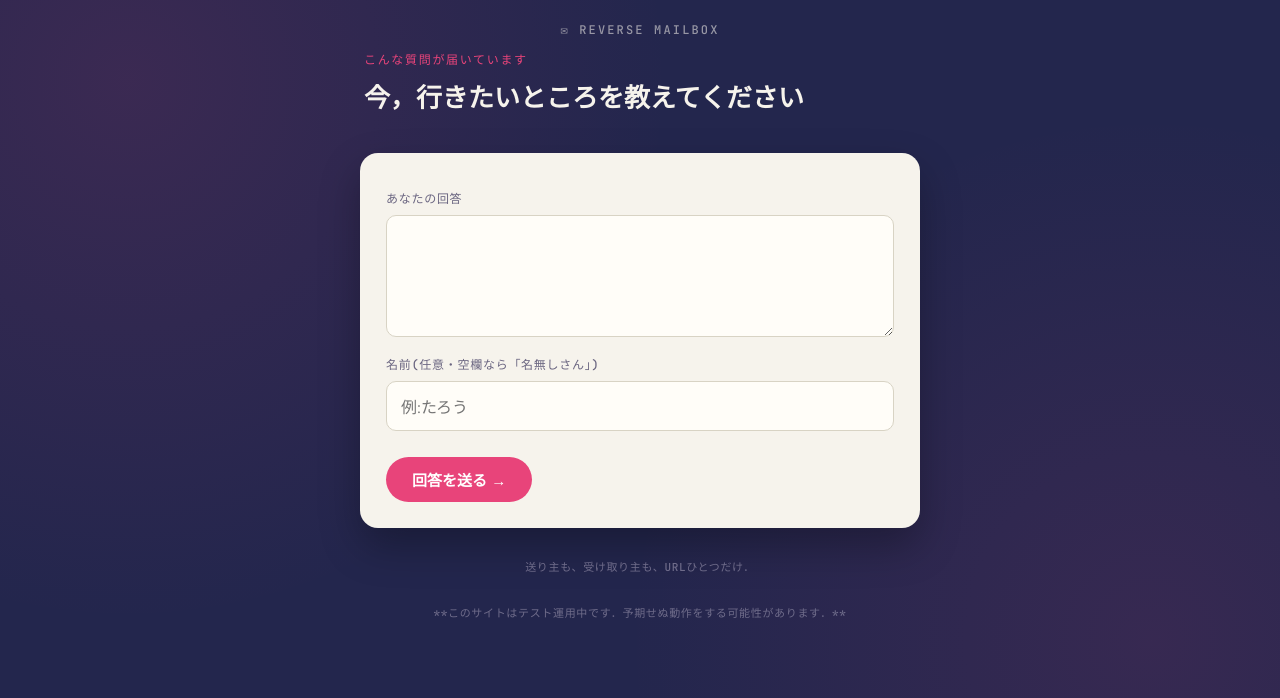
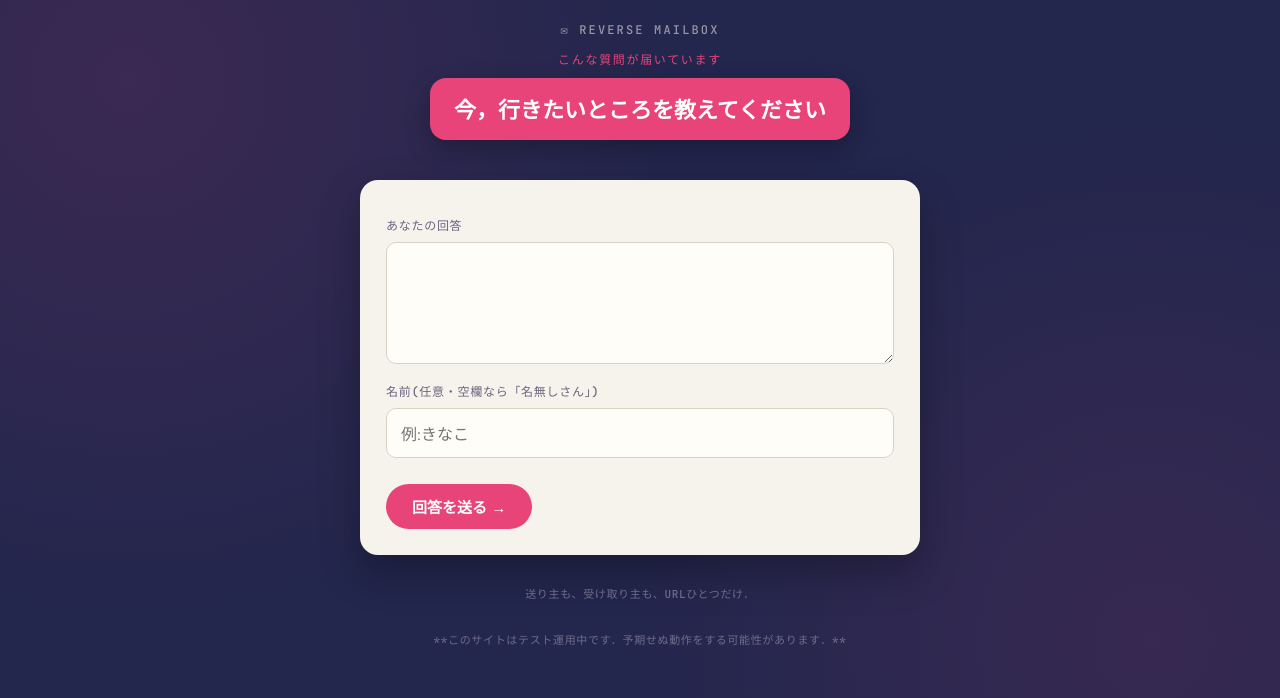
Before and after one commit to pengin131kw/reverse-qa, a Flask app: a page that uses templates/question.html in a window 1280 px wide. Shown: the top 698 px of the page. Run offline with Flask 3, Linux system fonts and the light colour scheme; data comes from the database, SQL or seed files in the repository.

Commit message:
1.0.2
細かな修正

```diff
--- a/static/style.css
+++ b/static/style.css
@@ -64,7 +64,15 @@ h1 {
   margin: 0 0 14px;
 }
 
-.question-text { font-size: 26px; }
+.question-text {
+  display: inline-block;
+  font-size: 22px;
+  background: var(--stamp-pink);
+  color: #ffffff;
+  padding: 16px 24px;
+  border-radius: 16px;
+  box-shadow: 0 10px 24px rgba(0,0,0,0.25);
+}
 
 .lede {
   font-size: 15px;
--- a/templates/question.html
+++ b/templates/question.html
@@ -1,7 +1,7 @@
 {% extends "base.html" %}
 {% block title %}回答する - 逆質問箱{% endblock %}
 {% block content %}
-<section class="hero small">
+<section class="hero small centered">
   <p class="eyebrow">こんな質問が届いています</p>
   <h1 class="question-text">{{ question.text }}</h1>
 </section>
@@ -11,7 +11,7 @@
   <textarea id="answer" name="answer" maxlength="1000" rows="4" required></textarea>
 
   <label for="name">名前(任意・空欄なら「名無しさん」)</label>
-  <input type="text" id="name" name="name" maxlength="50" placeholder="例:たろう">
+  <input type="text" id="name" name="name" maxlength="50" placeholder="例:きなこ">
 
   <button type="submit">回答を送る →</button>
 </form>
```
